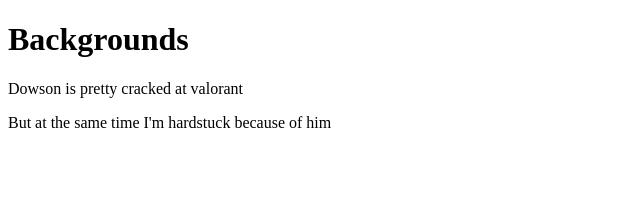
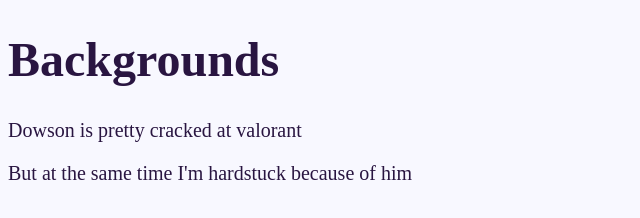
Before and after one commit to KhaledJustin/CSS, a plain HTML site: page backgrounds-and-text.html in a window 1280 px wide. Shown: the whole page, without its empty margins (0-640 px from the left). Drawn offline with Linux system fonts and the light colour scheme.

Commit message:
Made changes

```diff
--- a/backgrounds-and-text.html
+++ b/backgrounds-and-text.html
@@ -5,6 +5,17 @@
     <meta http-equiv="X-UA-Compatible" content="IE=edge" />
     <meta name="viewport" content="width=device-width, initial-scale=1.0" />
     <title>Backgrounds and Text</title>
+    <style>
+      body {
+        color: #291541;
+        font-size: 20px;
+        background-color: ghostwhite;
+      }
+      h1 {
+        font-size: 48px;
+        align-self: center;
+      }
+    </style>
   </head>
   <body>
     <nav></nav>
```
